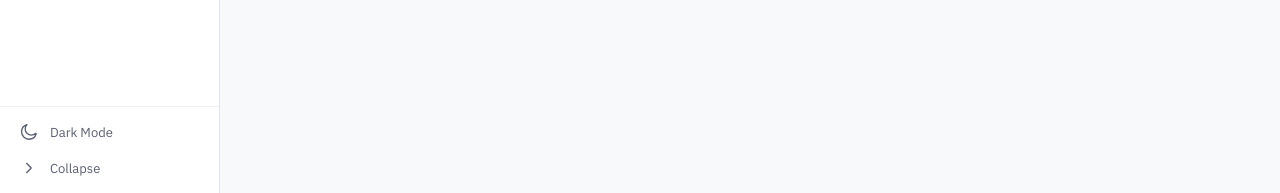
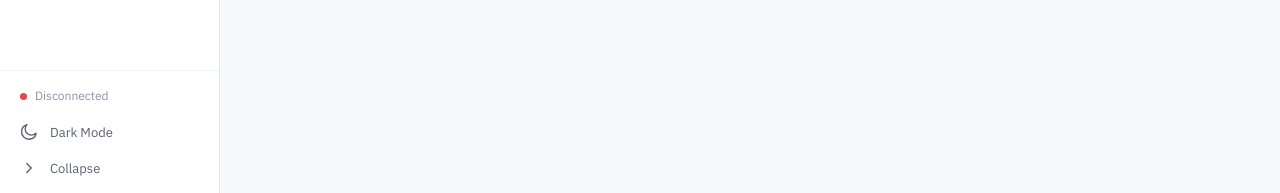
Before and after one commit to shengleiRain/every-sync, a React (Vite) app in the folder web/: page / in a window 1280 px wide. Shown: the part 607-800 px from the top of the page. Built offline with nearby package versions, Linux system fonts and the light colour scheme; no server answers.

Commit message:
feat(web): add WebSocket connection status indicator in sidebar

```diff
--- a/web/src/App.tsx
+++ b/web/src/App.tsx
@@ -12,7 +12,7 @@ import { Logs } from './pages/Logs';
 import { useWebSocket } from './hooks/useWebSocket';
 import type { WSEvent } from './api/client';
 
-const Layout: React.FC<{ conflictCount: number }> = ({ conflictCount }) => (
+const Layout: React.FC<{ conflictCount: number; wsConnected: boolean }> = ({ conflictCount, wsConnected }) => (
   <div
     style={{
       display: 'flex',
@@ -21,7 +21,7 @@ const Layout: React.FC<{ conflictCount: number }> = ({ conflictCount }) => (
       overflow: 'hidden',
     }}
   >
-    <Sidebar conflictCount={conflictCount} />
+    <Sidebar conflictCount={conflictCount} wsConnected={wsConnected} />
     <main
       style={{
         flex: 1,
@@ -44,13 +44,13 @@ const App: React.FC = () => {
     }
   }, []);
 
-  useWebSocket({ onEvent: handleWSEvent });
+  const { connected: wsConnected } = useWebSocket({ onEvent: handleWSEvent });
 
   return (
     <BrowserRouter>
       <ToastContainer />
       <Routes>
-        <Route element={<Layout conflictCount={conflictCount} />}>
+        <Route element={<Layout conflictCount={conflictCount} wsConnected={wsConnected} />}>
           <Route index element={<Dashboard />} />
           <Route path="/files" element={<FileBrowser />} />
           <Route path="/pairs" element={<SyncPairs />} />
--- a/web/src/components/Sidebar.tsx
+++ b/web/src/components/Sidebar.tsx
@@ -15,6 +15,7 @@ import {
 
 interface SidebarProps {
   conflictCount?: number;
+  wsConnected?: boolean;
 }
 
 interface NavItem {
@@ -33,7 +34,7 @@ const navItems: NavItem[] = [
   { to: '/logs', label: 'Logs', icon: DocumentIcon },
 ];
 
-export const Sidebar: React.FC<SidebarProps> = ({ conflictCount = 0 }) => {
+export const Sidebar: React.FC<SidebarProps> = ({ conflictCount = 0, wsConnected = false }) => {
   const location = useLocation();
   const [collapsed, setCollapsed] = useState(false);
   const [darkMode, setDarkMode] = useState(() => {
@@ -207,6 +208,18 @@ export const Sidebar: React.FC<SidebarProps> = ({ conflictCount = 0 }) => {
             gap: '2px',
           }}
         >
+          {!collapsed && (
+            <div style={{ display: 'flex', alignItems: 'center', gap: 'var(--space-2)', padding: 'var(--space-2) var(--space-3)', fontSize: 'var(--text-xs)', color: 'var(--text-tertiary)' }}>
+              <div style={{
+                width: 7,
+                height: 7,
+                borderRadius: '50%',
+                background: wsConnected ? 'var(--accent-green)' : 'var(--accent-red)',
+                flexShrink: 0,
+              }} />
+              {wsConnected ? 'Connected' : 'Disconnected'}
+            </div>
+          )}
           <button
             onClick={toggleTheme}
             className="btn-ghost"
--- a/web/src/hooks/useWebSocket.ts
+++ b/web/src/hooks/useWebSocket.ts
@@ -1,4 +1,4 @@
-import { useEffect, useRef, useCallback } from 'react';
+import { useState, useEffect, useRef, useCallback } from 'react';
 import type { WSEvent } from '../api/client';
 
 interface UseWebSocketOptions {
@@ -7,6 +7,7 @@ interface UseWebSocketOptions {
 }
 
 export function useWebSocket({ onEvent, enabled = true }: UseWebSocketOptions) {
+  const [connected, setConnected] = useState(false);
   const wsRef = useRef<WebSocket | null>(null);
   const onEventRef = useRef(onEvent);
   const reconnectTimerRef = useRef<ReturnType<typeof setTimeout>>(undefined);
@@ -24,6 +25,7 @@ export function useWebSocket({ onEvent, enabled = true }: UseWebSocketOptions) {
 
     ws.onopen = () => {
       console.debug('[WS] Connected to event stream');
+      setConnected(true);
     };
 
     ws.onmessage = (event) => {
@@ -37,6 +39,7 @@ export function useWebSocket({ onEvent, enabled = true }: UseWebSocketOptions) {
 
     ws.onclose = () => {
       console.debug('[WS] Disconnected, reconnecting in 3s...');
+      setConnected(false);
       wsRef.current = null;
       reconnectTimerRef.current = setTimeout(connect, 3000);
     };
@@ -61,9 +64,5 @@ export function useWebSocket({ onEvent, enabled = true }: UseWebSocketOptions) {
     };
   }, [connect]);
 
-  return {
-    get connected() {
-      return wsRef.current?.readyState === WebSocket.OPEN;
-    },
-  };
+  return { connected };
 }
```
